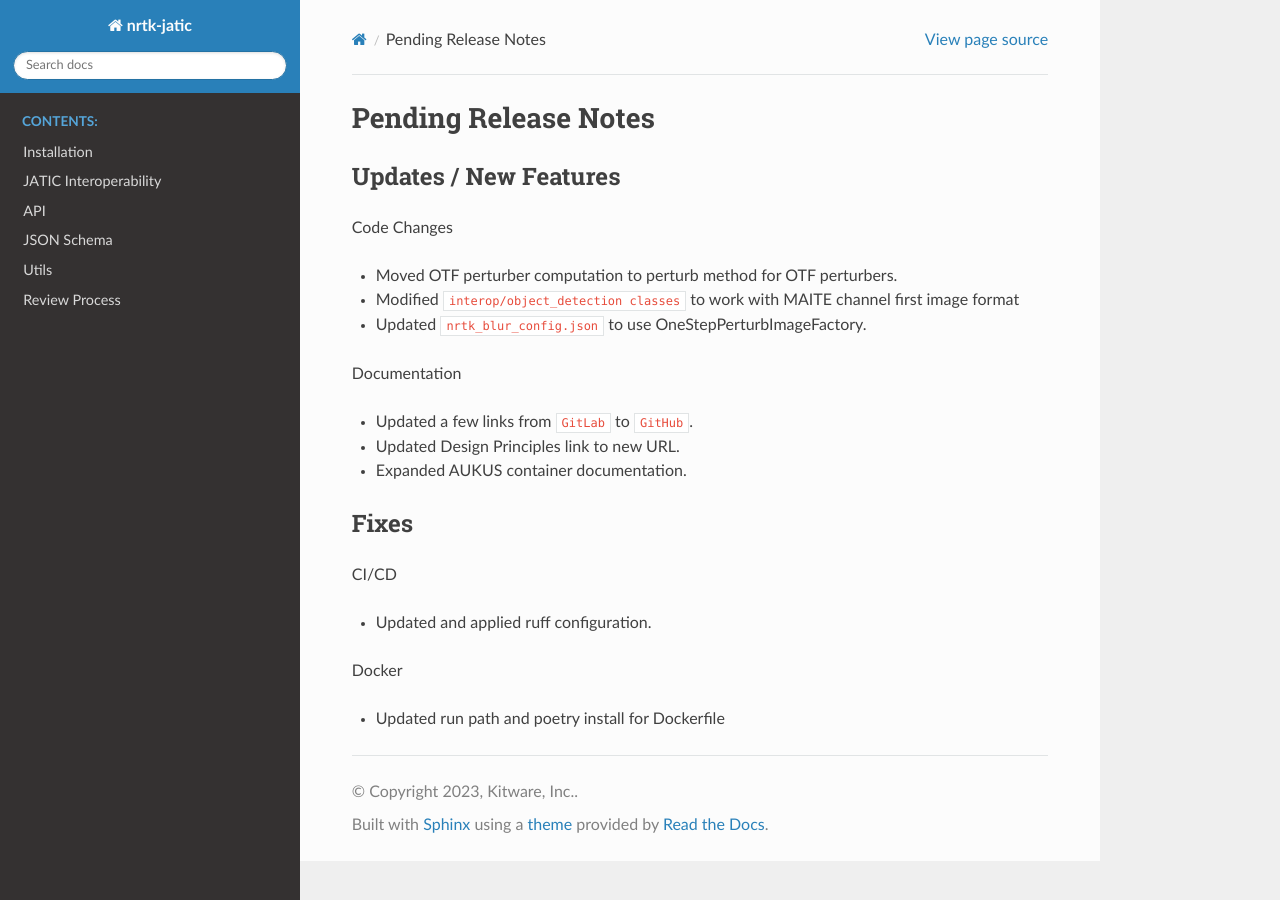
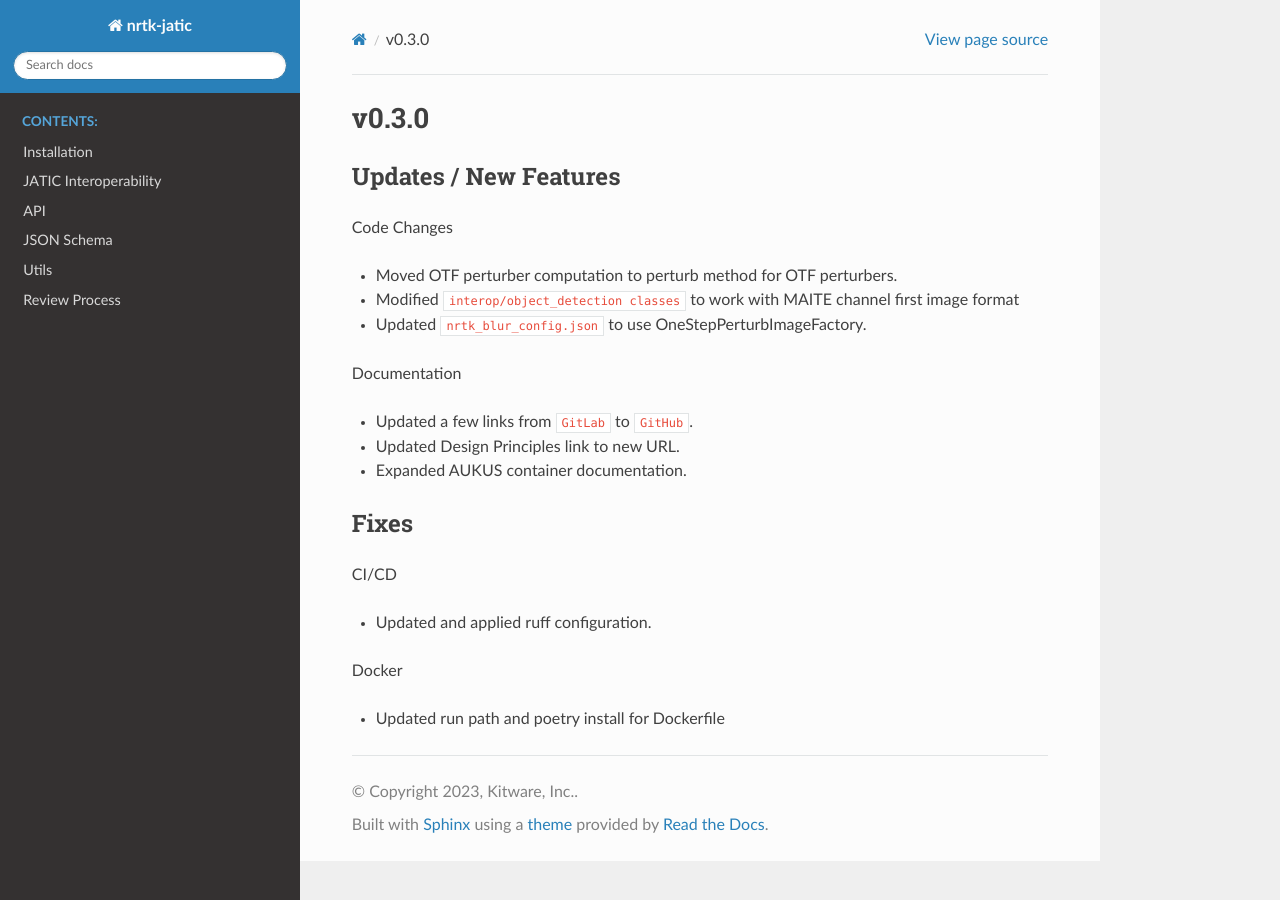
Before and after one commit to Kitware/nrtk-jatic, a Sphinx documentation site: the page built from docs/release_notes/v0.3.0.rst, in a window 1280 px wide. Built offline with Sphinx 7.4.7 and the Read the Docs theme 3.1.0, drawn with Linux system fonts in a browser that asks for light colours; pages that are not in the unit, such as notebooks, are missing from menus.

Commit message:
Update version number to 0.3.0

```diff
--- a/docs/release_notes.rst
+++ b/docs/release_notes.rst
@@ -7,3 +7,4 @@
    release_notes/v0.1.0
    release_notes/v0.1.1
    release_notes/v0.2.0
+   release_notes/v0.3.0
--- a/docs/release_notes/pending_release.rst
+++ b/docs/release_notes/v0.3.0.rst
@@ -1,5 +1,5 @@
-Pending Release Notes
-=====================
+v0.3.0
+======
 
 Updates / New Features
 ----------------------
--- a/pyproject.toml
+++ b/pyproject.toml
@@ -26,7 +26,7 @@
 # package-specific meta, don't put this in "generated package-meta"
 authors = ["Kitware, Inc. <nrtk@kitware.com>"]
 license = "Apache-2.0"
-version = "0.2.0"
+version = "0.3.0"
 description = ""
 
 [tool.poetry.dependencies]
```
